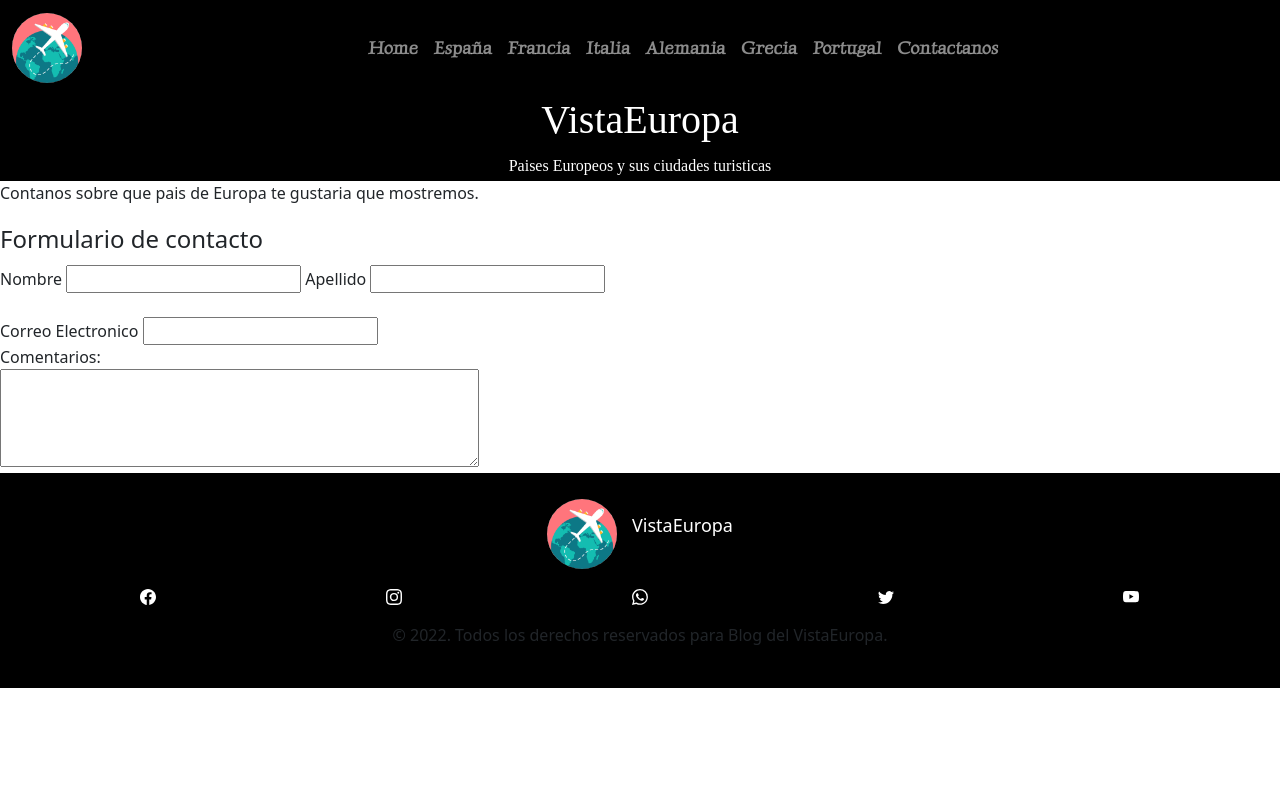
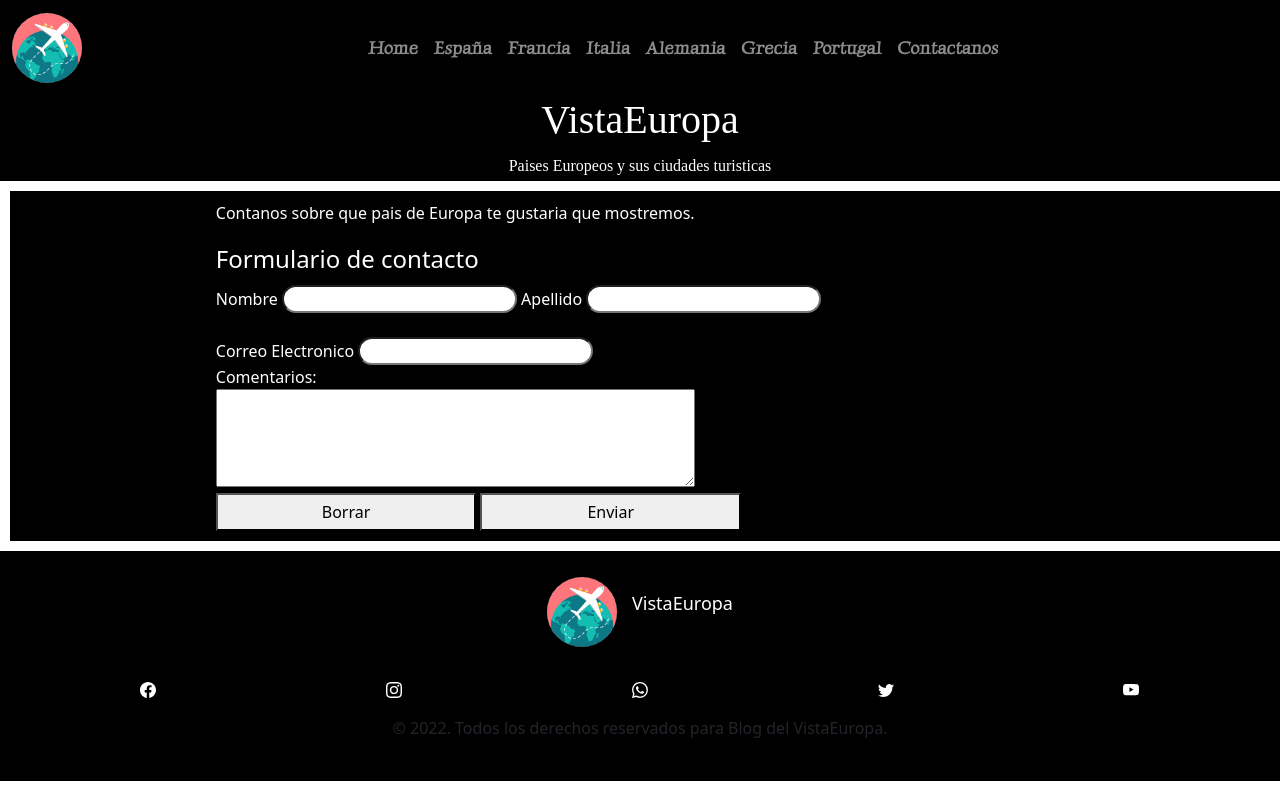
Before and after one commit to Evejan22/Coderhouse, a plain HTML site: page Routes/Contactanos.html in a window 1280 px wide. Drawn offline with nearby package versions, Linux system fonts and the light colour scheme.

Commit message:
footer mas form

```diff
--- a/Routes/Contactanos.html
+++ b/Routes/Contactanos.html
@@ -53,8 +53,8 @@
 
 
 
-    <form>
-        <fieldset class="formulario">
+    <form class="formulario">
+        <fieldset>
           <p>Contanos sobre que pais de Europa te gustaria que mostremos.</p>
            <legend>Formulario de contacto</legend>
 
@@ -71,6 +71,9 @@
            <br>
            <label for="Comentarios">Comentarios:</label> <br>
            <textarea id="Comentarios" name="comentarios" rows="4" cols="50"></textarea>
+           <br>
+           <button type="reset">Borrar</button>
+           <button type="submit">Enviar</button>
         </fieldset>
     </form>
     <footer>
--- a/style.scss/_general.scss
+++ b/style.scss/_general.scss
@@ -110,6 +110,12 @@
         margin-top: 15px;
       }
     }
+    .formulario{
+      fieldset{
+        display: flex;
+        flex-direction: column;
+      }
+    }
   }
   .cardContainer{
     display: flex;
--- a/style.scss/_index.scss
+++ b/style.scss/_index.scss
@@ -6,16 +6,16 @@
 
 body {
   background: $primary;
-    .navbar{
-        background-color: $navcolor
+  .navbar {
+    background-color: $navcolor;
   }
 
-    .nav-link{
-        font-family: 'LuxuriousRoman';
+  .nav-link {
+    font-family: "LuxuriousRoman";
     font-weight: bolder;
     font-size: large;
   }
-    .icon{
+  .icon {
     width: 70px;
     border-radius: 50%;
   }
@@ -42,7 +42,7 @@
     margin-top: $margin;
   }
   .historia {
-      @include history(100%, flex , 0px);
+    @include history(100%, flex, 0px);
     .textoHistoria {
       margin-left: 3%;
       margin-right: 3%;
@@ -77,59 +77,78 @@
             transition-duration: 2s;
           }
         }
-              p{
-                font-family: 'LuxuriousRoman';
+        p {
+          font-family: "LuxuriousRoman";
           font-weight: bolder;
           color: black;
         }
       }
     }
   }
-    footer{
+  footer {
     padding: 2%;
     background-color: black;
     width: 100%;
-      .logoContainer{
+    .logoContainer {
       display: flex;
       align-items: center;
       justify-content: center;
-        p{
+      p {
         margin-left: 15px;
         color: white;
         font-size: large;
       }
     }
-      .social{
+    .social {
       display: flex;
       justify-content: space-around;
-        margin-top: 15px
+      margin-top: 30px;
     }
   }
 }
-      .copyr{
+.copyr {
   display: flex;
   justify-content: center;
   margin-top: 15px;
 }
-  .cardContainer{
+.cardContainer {
   display: flex;
   flex-direction: column;
   margin: 25px;
-    .card{
+  .card {
     display: flex;
     flex-direction: row;
     margin-bottom: 25px;
-      .imageCard{
+    .imageCard {
       width: 50%;
-        img{
+      img {
         width: 100%;
       }
     }
-      .textCard{
+    .textCard {
       width: 50%;
-        padding:  25px;
+      padding: 25px;
       background-color: black;
       color: white;
     }
   }
 }
+
+.formulario {
+  width: 100%;
+  display: flex;
+  justify-content: center;
+  padding: 10px;
+  background-color: black;
+  color: white;
+  margin: 10px;
+  fieldset{
+    input{
+      border-radius: 20px;
+    }
+    button{
+      width: 30%;
+      padding: 5px;
+    }
+  }
+}
```
Also changed, not shown: index.html (+5 -15 lines), estilos/estilos.css, imagenes/1486051940-twitersocialnetworkbrandlogo_79084.png (added), imagenes/3721672-instagram_108066.png (added), imagenes/facebook_icon-icons.com_53612 (1).png (added), imagenes/whatsappmessage_conversation_whatsap_7149.png (added), imagenes/youtube_socialnetwork_19998.png (added), 1 other file. Lines whose indentation alone changed are shown as unchanged.
